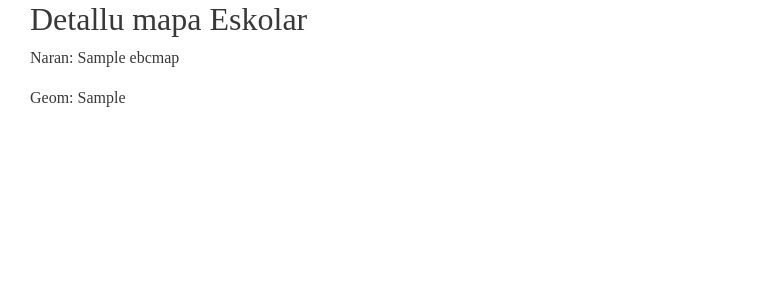
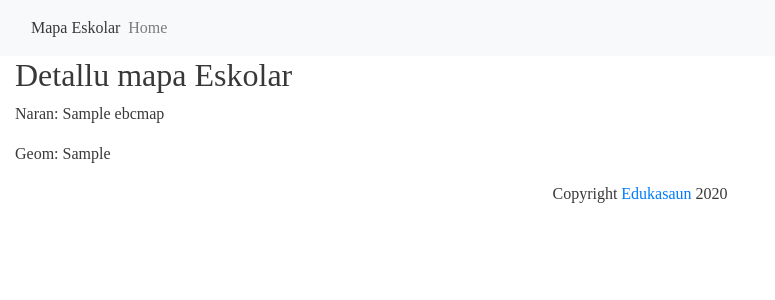
Before and after one commit to joanico/mapa_eskolar, a Django app: page /ebcmap/1/ in a window 1280 px wide. Shown: the top 300 px of the page, without its empty margins (0-775 px from the left). Run offline with Django 3.2, Linux system fonts and the light colour scheme; tables that the repository leaves empty hold one stand-in row (values such as "Sample post"); some libraries are stand-ins or nearby versions.

Commit message:
add footer

```diff
--- a/alma_eskolar/templates/alma_eskolar/ebcmap_detail.html
+++ b/alma_eskolar/templates/alma_eskolar/ebcmap_detail.html
@@ -15,9 +15,6 @@
 
 
 {% block content %}
-<div class="container">
-    <div class="row">
-        <div class="col-12">
         <div>
             <h2>Detallu mapa Eskolar</h2>
             <p>Naran: {{ object.name }}</p>
@@ -37,7 +34,4 @@
                 L.marker([lat, lon]).addTo(map);
             }
         </script>
-        </div>
-    </div>
-</div>
 {% endblock %}
--- /dev/null
+++ b/alma_eskolar/templates/alma_eskolar/footer.html
@@ -0,0 +1,6 @@
+{% load static %}
+{% load i18n %}
+
+<div class="footer">
+    <p align="center">Copyright <a href="http://pykafe.org" target="_blank">Edukasaun</a> {% now "Y" %}</p>
+</div>
--- a/alma_eskolar/templates/alma_eskolar/header.html
+++ b/alma_eskolar/templates/alma_eskolar/header.html
@@ -1,10 +1,9 @@
-{% extends "base.html" %}
-
 {% load static %}
 {% load i18n %}
 
 
 <nav class="navbar navbar-expand-lg navbar-light bg-light">
+    <div class="container"
         <a class="navbar-brand" href="/">Mapa Eskolar</a>
         <button class="navbar-toggler" type="button" data-toggle="collapse" data-target="#navbarColor03" aria-controls="navbarColor03" aria-expanded="false" aria-label="Toggle navigation">
         <span class="navbar-toggler-icon"></span>
@@ -17,4 +16,5 @@
           </li>
         </ul>
         </div>
+    </div>
 </nav>
--- a/alma_eskolar/templates/base.html
+++ b/alma_eskolar/templates/base.html
@@ -7,9 +7,6 @@
         <!-- Required meta tags -->
         <meta charset="utf-8">
         <meta name="viewport" content="width=device-width, initial-scale=1, shrink-to-fit=no">
-
-        <!-- Bootstrap CSS -->
-        <link rel="stylesheet" href="https://unpkg.com/leaflet@1.6.0/dist/leaflet.css" integrity="sha512-xwE/Az9zrjBIphAcBb3F6JVqxf46+CDLwfLMHloNu6KEQCAWi6HcDUbeOfBIptF7tcCzusKFjFw2yuvEpDL9wQ==" crossorigin=""/>
 
         <link rel="stylesheet" type="text/css" href="{% static 'css/bootstrap.min.css' %}">
         <link rel="stylesheet" type="text/css" href="{% static 'css/alma_eskolar.css' %}">
@@ -25,7 +22,7 @@
 
         {# Inklui header iha ne'e #}
 
-        {# {% include 'alma_eskolar/header.html' %} #}
+        {% include 'alma_eskolar/header.html' %}
 
         <div class="container">
             {% block content %}
@@ -33,12 +30,10 @@
                 </script>
 
                 {% include 'alma_eskolar/eskola_point.html' %}
-                {% include 'alma_eskolar/ebcmap_list.html' %}
 
             {% endblock %}
 
-            {% block script %}
-            {% endblock %}
         </div>
+        {% include 'alma_eskolar/footer.html' %}
     </body>
 </html>
```
Also changed, not shown: alma_eskolar/templates/alma_eskolar/ebcmap_list.html (deleted, +0 -27 lines), alma_eskolar/templates/alma_eskolar/eskola_point.html (+26 -9 lines). Lines whose indentation alone changed are shown as unchanged.
